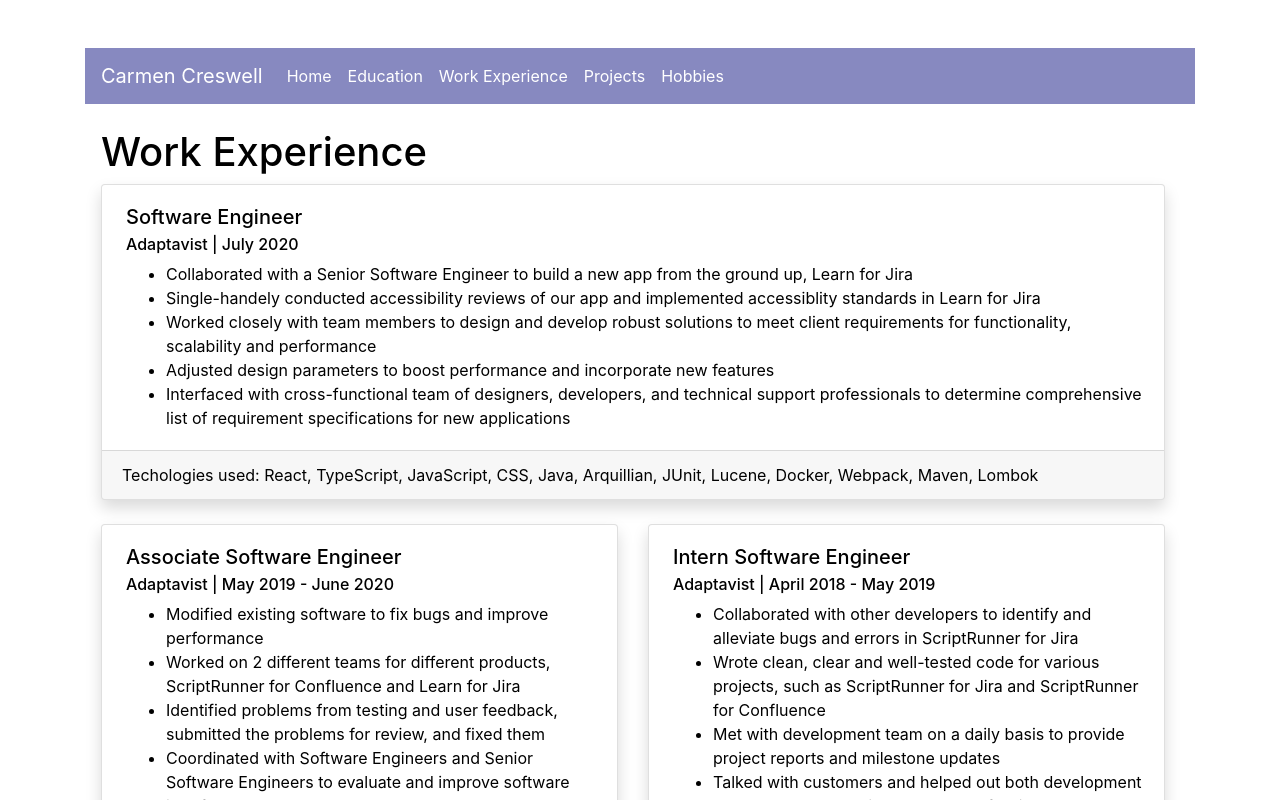
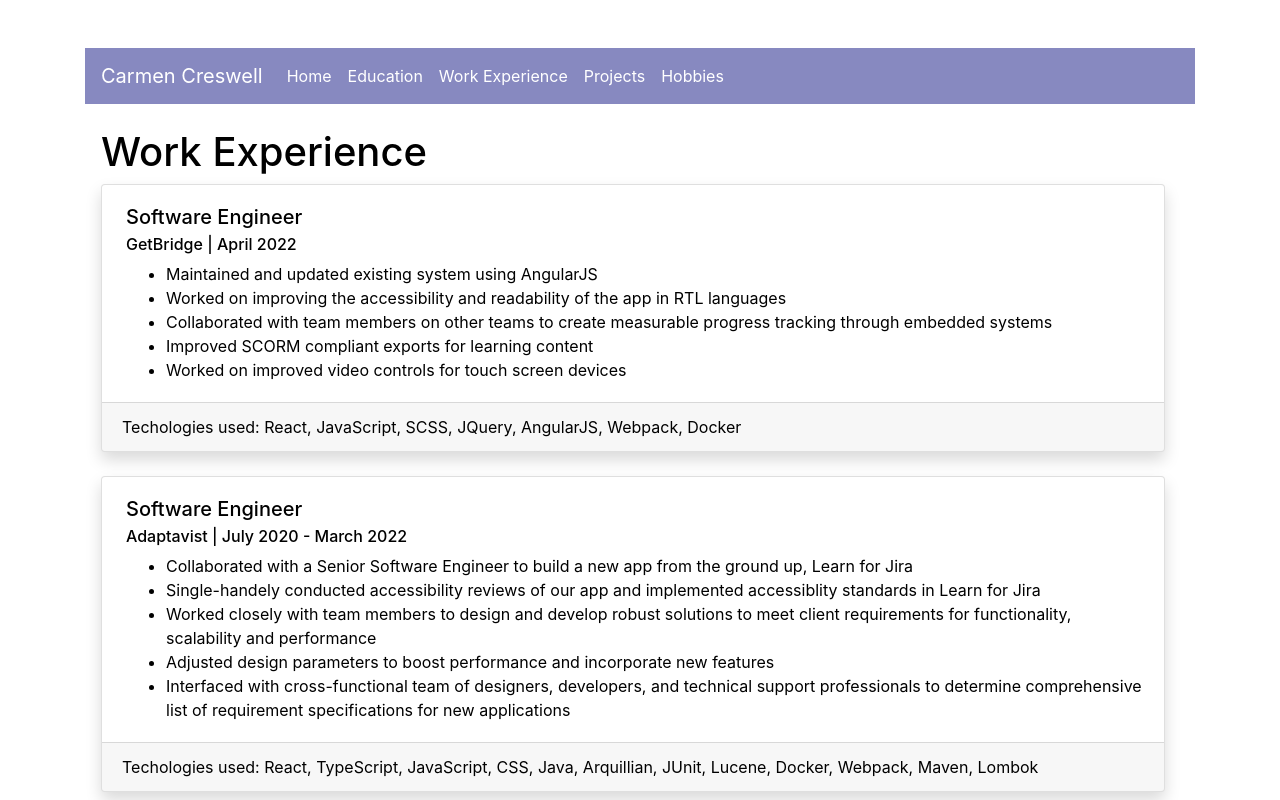
Before and after one commit to ccreswell97/CarmenCreswellWebsite, a React (Create React App) app: page /work in a window 1280 px wide. Shown: the top 800 px of the page. Built offline with nearby package versions, Linux system fonts and the light colour scheme.

Commit message:
Update work experience

```diff
--- a/src/pages/WorkExp.jsx
+++ b/src/pages/WorkExp.jsx
@@ -8,7 +8,26 @@ export function WorkExp() {
             <Card className="bg-white shadow">
                     <Card.Body className="pl-4">
                         <Card.Title className="">Software Engineer</Card.Title>
-                        <Card.Subtitle className="">Adaptavist | July 2020</Card.Subtitle>
+                        <Card.Subtitle className="">GetBridge | April 2022</Card.Subtitle>
+                        <div>
+                            <ul className="card-text text-black text-left pt-2">
+                                <li>Maintained and updated existing system using AngularJS</li>
+                                <li>Worked on improving the accessibility and readability of the app in RTL languages</li>
+                                <li>Collaborated with team members on other teams to create measurable progress tracking through embedded systems</li>
+                                <li>Improved SCORM compliant exports for learning content</li>
+                                <li>Worked on improved video controls for touch screen devices</li>
+                            </ul>
+                        </div>
+                    </Card.Body>
+                    <Card.Footer>
+                        Techologies used: React, JavaScript, SCSS, JQuery, AngularJS, Webpack, Docker
+                    </Card.Footer>
+                </Card>
+                <CardDeck className='pt-4'>
+                    <Card className="bg-white shadow">
+                        <Card.Body className="pl-4">
+                            <Card.Title className="">Software Engineer</Card.Title>
+                            <Card.Subtitle className="">Adaptavist | July 2020 - March 2022</Card.Subtitle>
                             <div>
                                 <ul className="card-text text-black text-left pt-2">
                                     <li>Collaborated with a Senior Software Engineer to build a new app from the ground up, Learn for Jira</li>
@@ -23,6 +42,7 @@ export function WorkExp() {
                             Techologies used: React, TypeScript, JavaScript, CSS, Java, Arquillian, JUnit, Lucene, Docker, Webpack, Maven, Lombok
                         </Card.Footer>
                     </Card>
+                </CardDeck>
 
                 <CardDeck className="pt-4">
                         <Card className="bg-white shadow">
```
Lines whose indentation alone changed are shown as unchanged.
